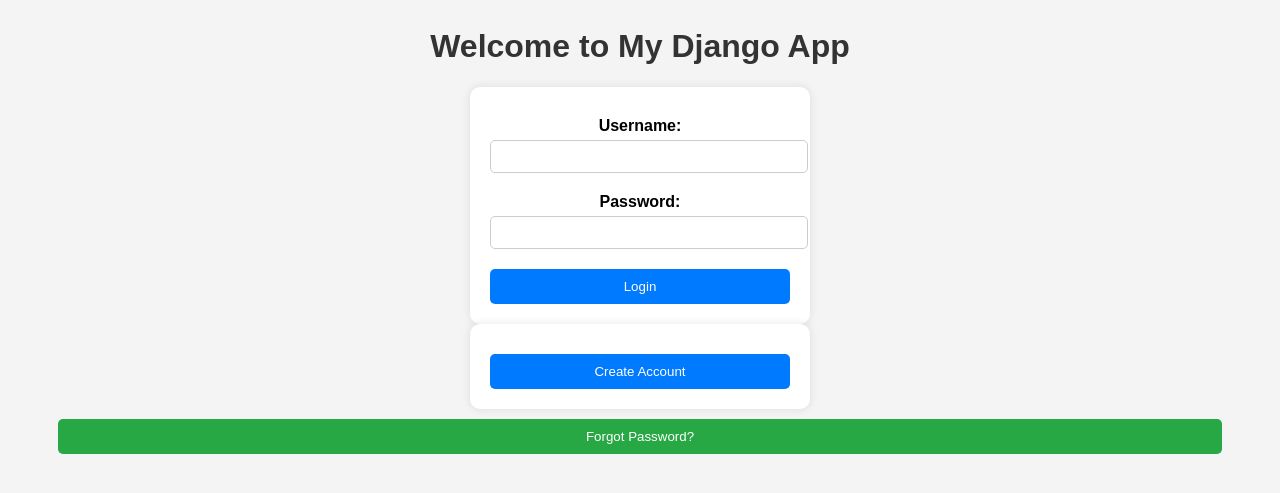
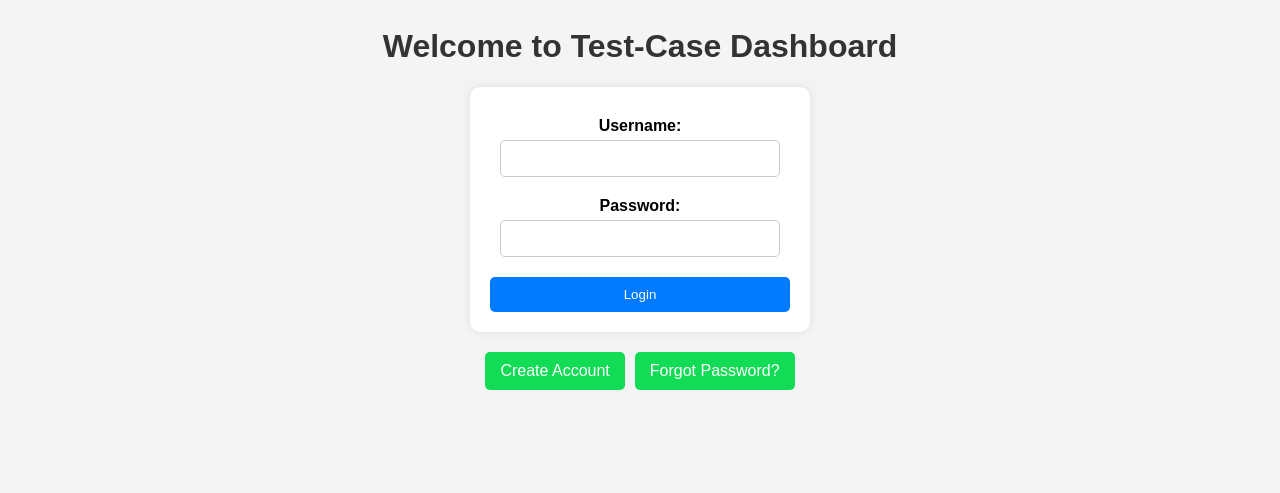
Before and after one commit to joshakki/Jango, a Django app: page / in a window 1280 px wide. Shown: the part 51-544 px from the top of the page. Run offline with Django 5.2, Linux system fonts and the light colour scheme.

Commit message:
css modified and logout button after loggin in

```diff
--- a/my_app/static/style.css
+++ b/my_app/static/style.css
@@ -30,12 +30,14 @@ label {
 
 input[type="text"],
 input[type="password"] {
-    width: 100%;
-    padding: 8px;
+    width: calc(100% - 20px); /* Reduce width to account for padding */
+    padding: 10px;
     margin-bottom: 10px;
     border: 1px solid #ccc;
     border-radius: 5px;
+    box-sizing: border-box; /* Ensures padding doesn't affect width */
 }
+
 
 /* Buttons */
 button {
@@ -56,7 +58,7 @@ button:hover {
 /* Links styled as buttons */
 a button {
     background-color: #28a745;
-    width: 100%;
+
 }
 
 a button:hover {
@@ -68,3 +70,29 @@ p {
     color: red;
     font-size: 14px;
 }
+/*
+.create {
+    position: relative;
+    align-items: center;
+} */
+
+.create {
+    display: flex;
+    justify-content: center;  /* Center the buttons horizontally */
+    gap: 10px; /* Add space between buttons */
+    margin-top: 10px; /* Add some space above the buttons */
+}
+
+.create a button {
+    padding: 10px 15px;
+    border: none;
+    background-color: #12db55;
+    color: white;
+    cursor: pointer;
+    font-size: 16px;
+    border-radius: 5px;
+}
+
+.create a button:hover {
+    background-color: #30ffa9;
+}
--- a/my_app/templates/home.html
+++ b/my_app/templates/home.html
@@ -9,7 +9,7 @@
 {% endblock %}
 
 {% block content %}
-    <h1>Welcome to My Django App</h1>
+    <h1>Welcome to Test-Case Dashboard</h1>
 
     <div  class="messages">
         {% if messages %}
@@ -40,9 +40,8 @@
         <br>
     </form>
 
-    <form action="{% url 'register' %}">
-        <button type="submit">Create Account</button>
-    </form>
-
-    <a href="{% url 'password_reset' %}"><button>Forgot Password?</button></a>
-{% endblock %}
+    <div class="create">
+        <a href="{% url 'register' %}"><button type="submit">Create Account</button></a>
+        <a href="{% url 'password_reset' %}"><button>Forgot Password?</button></a>
+    </div>
+    {% endblock %}
--- a/my_app/urls.py
+++ b/my_app/urls.py
@@ -10,8 +10,8 @@ urlpatterns = [
     path("", home , name ='home'),
     path("homepage/", homepage, name="homepage"),
     path("register/", register, name="register"),
-    # path("logout/",  LogoutView.as_view(next_page="home"), name="logout"),
-    path('logout/', LogoutView.as_view(), name='logout'),
+    path("",  LogoutView.as_view(next_page=""), name="logout"),
+    path('', LogoutView.as_view(), name='logout'),
     path("password_reset/", auth_views.PasswordResetView.as_view(), name="password_reset"),
     path("password_reset_done/", auth_views.PasswordResetDoneView.as_view(), name="password_reset_done"),
     path("reset/<uidb64>/<token>/", auth_views.PasswordResetConfirmView.as_view(), name="password_reset_confirm"),
```
Also changed, not shown: my_app/templates/homepage.html (+13 -16 lines).
